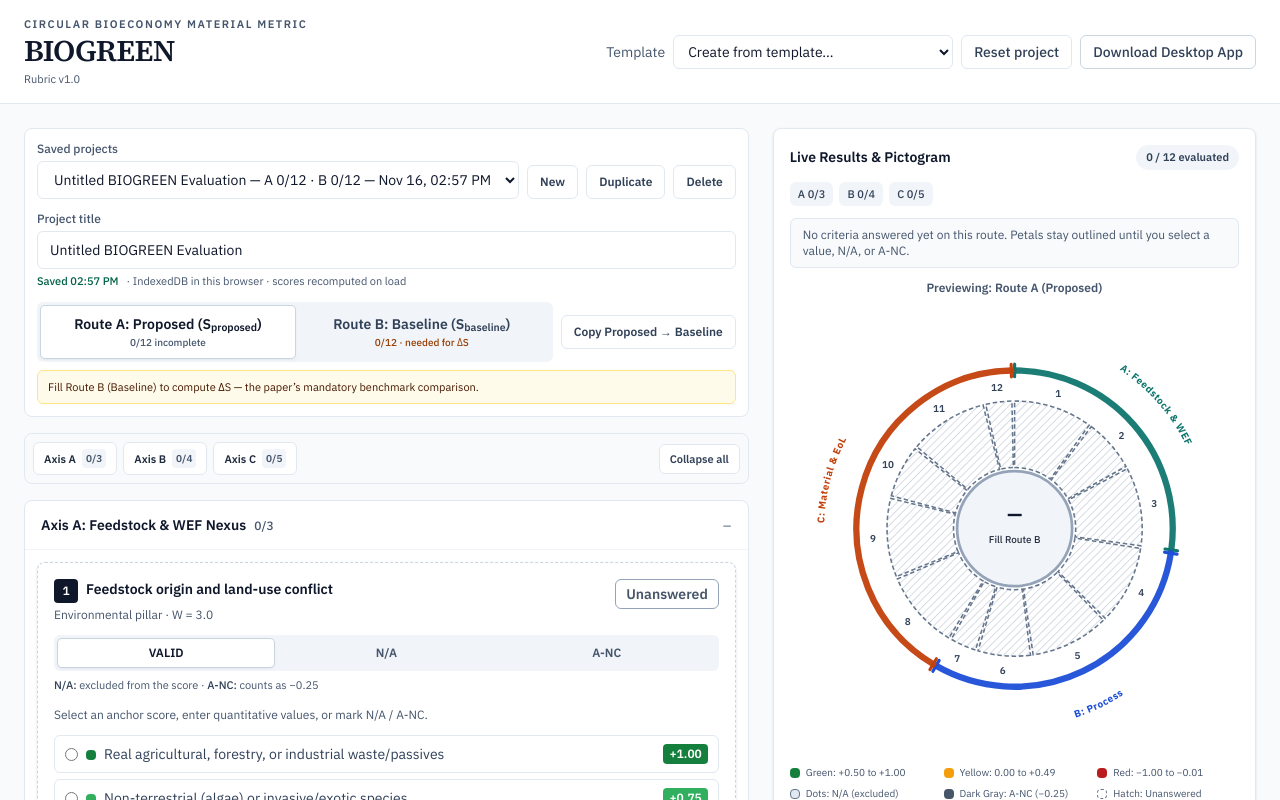
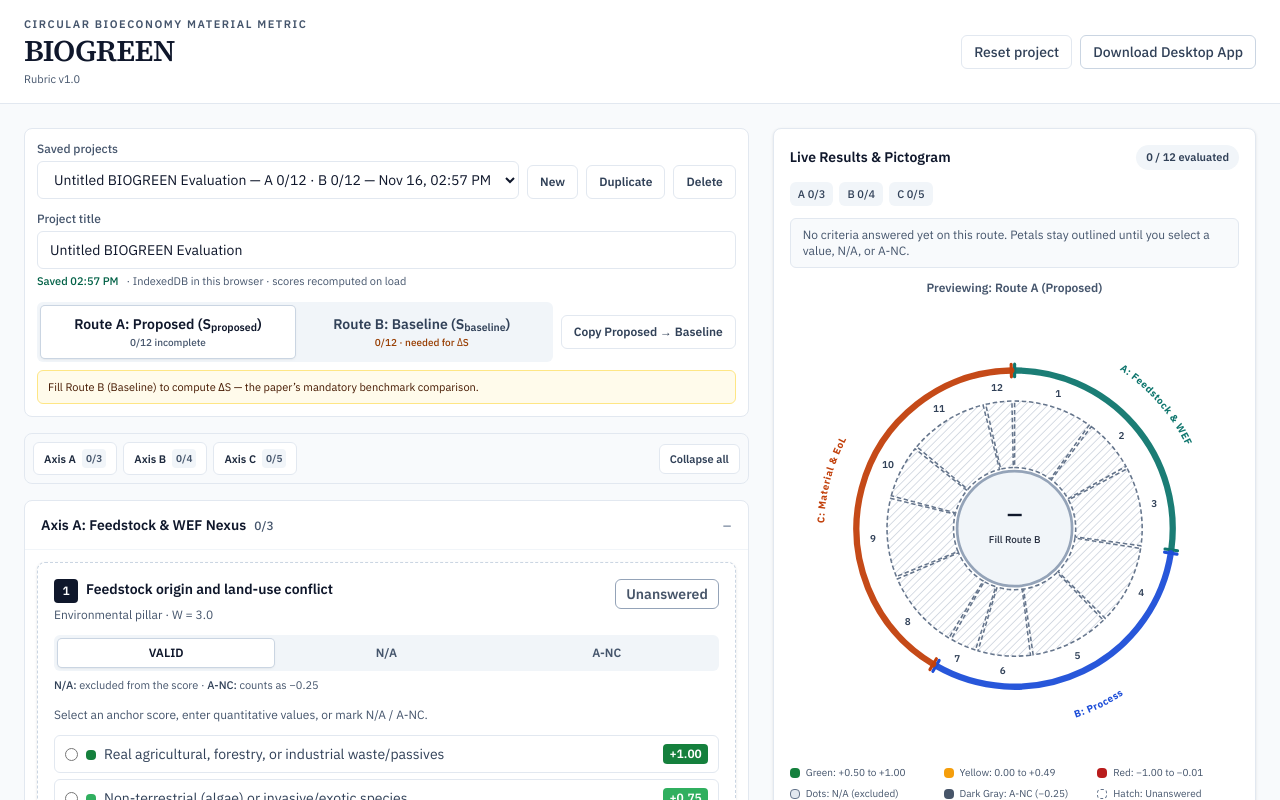
Before and after one commit to alexRicc2/biogreen, an Astro site: page / in a window 1280 px wide. Shown: the top 800 px of the page. Built offline with nearby package versions, Linux system fonts and the light colour scheme; Astro itself is replaced by a stand-in of ours.

Commit message:
remove preset

```diff
--- a/src/components/BiogreenApp.tsx
+++ b/src/components/BiogreenApp.tsx
@@ -4,7 +4,6 @@ import { BIOGREEN_RUBRIC_VERSION } from '../types/biogreen';
 import {
   AXIS_GROUPS,
   CRITERIA_BY_ID,
-  PRESETS,
 } from '../data/criteriaConfig';
 import {
   computeDeltaS,
@@ -31,7 +30,6 @@ import SideBySideComparison from './SideBySideComparison';
 
 export default function BiogreenApp() {
   const ws = useWorkspace();
-  const [presetId, setPresetId] = useState('');
   const [titleDraft, setTitleDraft] = useState('');
   const [showDesktopDownload, setShowDesktopDownload] = useState(true);
   const fileInputRef = useRef<HTMLInputElement | null>(null);
@@ -47,7 +45,6 @@ export default function BiogreenApp() {
     if (titleSyncedId.current === ws.activeProject.id) return;
     titleSyncedId.current = ws.activeProject.id;
     setTitleDraft(ws.activeProject.title);
-    setPresetId('');
   }, [ws.activeProject]);
 
   if (!ws.ready || !ws.activeProject || !ws.evaluation || !ws.ui) {
@@ -140,15 +137,6 @@ export default function BiogreenApp() {
     void ws.flushPending();
   };
 
-  const loadTemplate = async (id: string) => {
-    const preset = PRESETS.find((p) => p.id === id);
-    if (!preset) return;
-    setPresetId('');
-    // Templates always create a new project — never overwrite the current one.
-    await ws.createFromTemplate(structuredClone(preset.evaluation), preset.evaluation.projectTitle);
-    titleSyncedId.current = null;
-  };
-
   const handleImportFile = async (file: File) => {
     try {
       const text = await file.text();
@@ -218,26 +206,6 @@ export default function BiogreenApp() {
             </p>
           </div>
 
-          <div className="flex min-w-0 flex-col gap-2 sm:flex-row sm:flex-wrap sm:items-center">
-            <label className="flex min-w-0 w-full items-center gap-2 text-sm sm:w-auto">
-              <span className="shrink-0 text-slate-600">Template</span>
-              <select
-                className="min-w-0 w-full rounded-md border border-slate-200 bg-white px-2.5 py-1.5 text-sm outline-none focus:border-slate-400 sm:max-w-[280px]"
-                value={presetId}
-                onChange={(e) => {
-                  const id = e.target.value;
-                  if (!id) return;
-                  void loadTemplate(id);
-                }}
-              >
-                <option value="">Create from template…</option>
-                {PRESETS.map((p) => (
-                  <option key={p.id} value={p.id}>
-                    {p.name}
-                  </option>
-                ))}
-              </select>
-            </label>
           <div className="flex flex-wrap items-center gap-2">
             <button
               type="button"
@@ -255,7 +223,6 @@ export default function BiogreenApp() {
                 <span className="hidden sm:inline">Download Desktop App</span>
               </a>
             )}
-            </div>
           </div>
         </div>
       </header>
```
Lines whose indentation alone changed are shown as unchanged.
